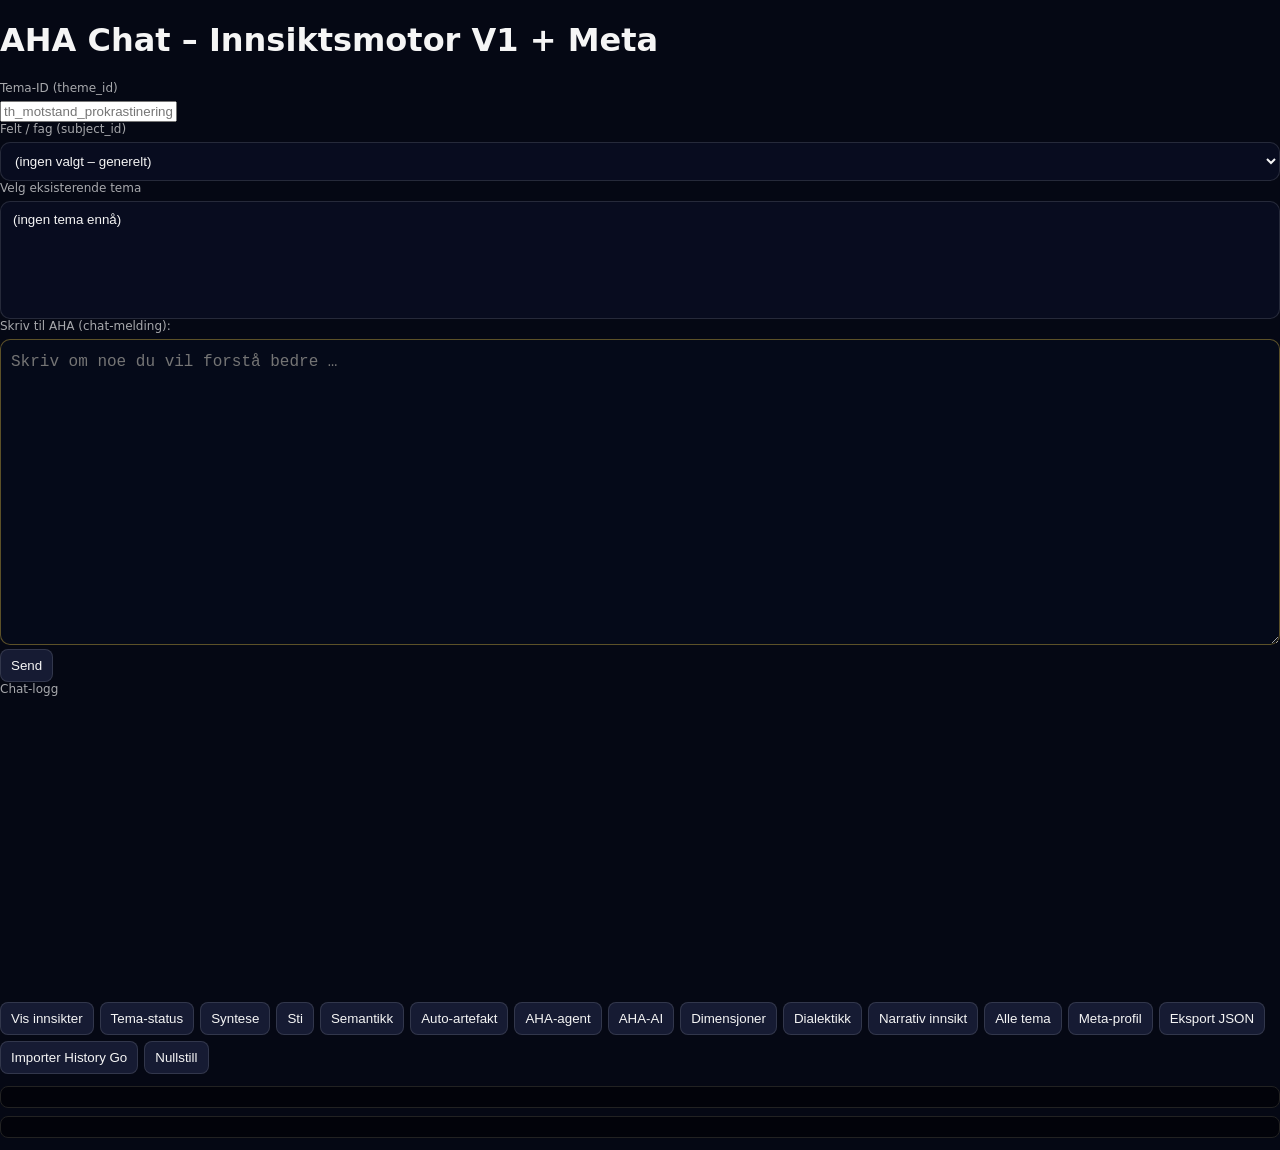
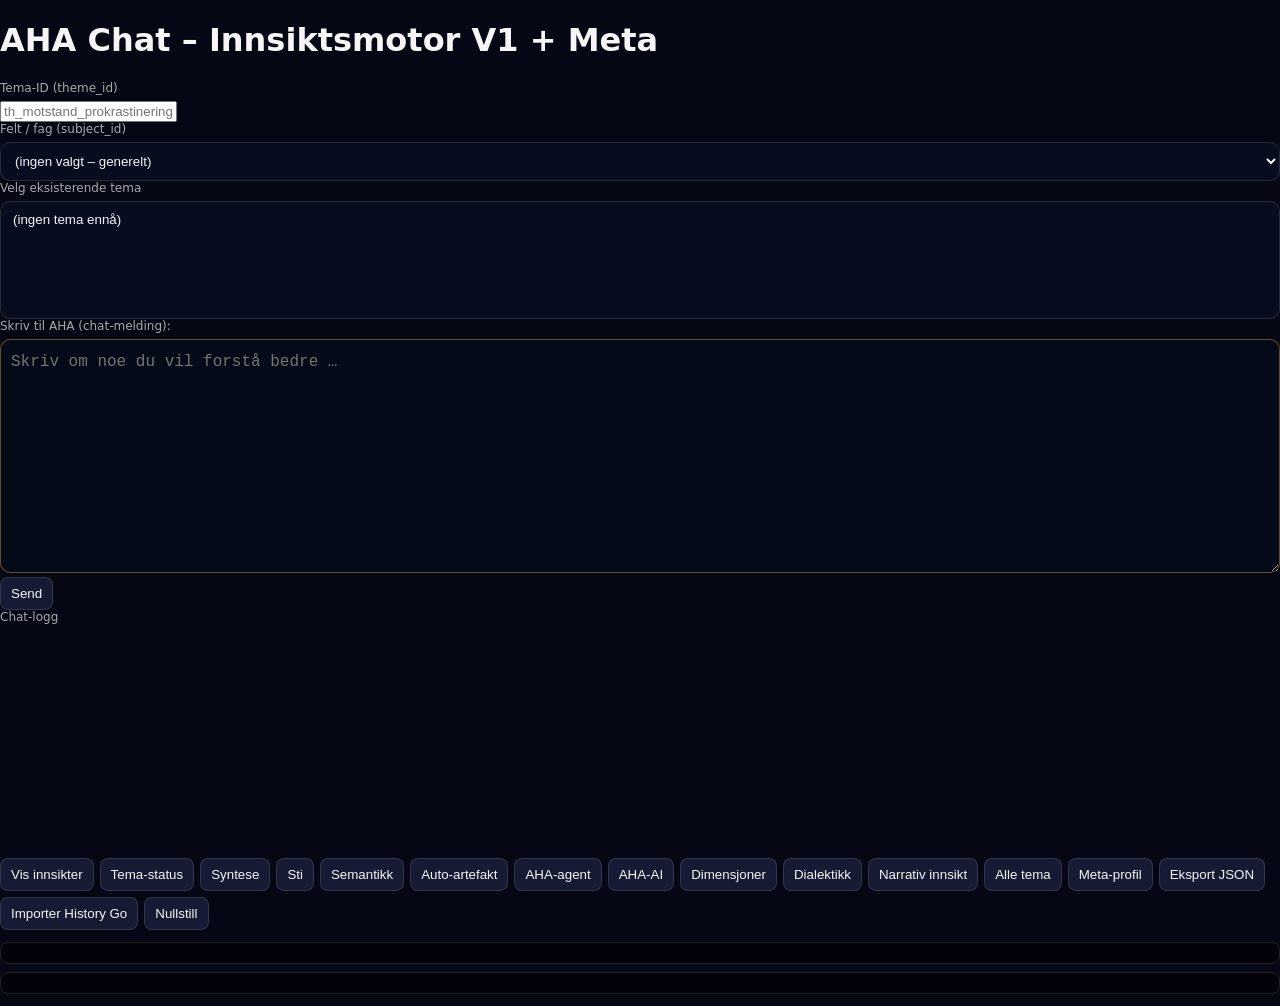

Rework AHA chat into expandable dashboard module grid

--- a/aha-chat.css
+++ b/aha-chat.css
@@ -18,7 +18,7 @@ body {
 }
 
 .app-shell { min-height: 100dvh; padding: 18px; background: radial-gradient(circle at 20% 0%, rgba(255,211,71,0.08), transparent 44%), linear-gradient(180deg, #050814 0%, #070d1c 36%, #050814 100%); }
-.chat-header, .chat-main, .insight-rail, .composer-wrap > .row { max-width: 1180px; margin: 0 auto; }
+.chat-header, .chat-main, .composer-wrap > .row { max-width: 1180px; margin: 0 auto; }
 .chat-header { background: linear-gradient(145deg, rgba(15,24,49,0.9), rgba(10,16,34,0.92)); border: 1px solid var(--aha-border); border-radius: 20px; padding: 14px 18px; margin-bottom: 14px; box-shadow: 0 18px 36px rgba(0,0,0,0.34); backdrop-filter: blur(8px); }
 .chat-header-top { display:flex; justify-content:space-between; align-items:center; }
 .back-link { color: var(--aha-accent); text-decoration:none; font-size:13px; }
@@ -29,6 +29,7 @@ body {
 
 .chat-layout { display:grid; grid-template-columns: minmax(0, 1fr); gap: 14px; max-width:1180px; margin:0 auto; align-items:start; }
 .chat-main { display:grid; gap:12px; }
+.aha-module-grid { display: grid; grid-template-columns: repeat(auto-fit, minmax(170px, 1fr)); gap: 10px; align-items: start; }
 
 .composer-wrap, .module-card { background: linear-gradient(170deg, rgba(10,16,34,0.95), rgba(8,13,29,0.92)); border:1px solid var(--aha-border); border-radius: 18px; padding: 12px; }
 .module-card { transition: all .2s ease; }
@@ -37,11 +38,13 @@ body {
 .module-card-body { margin-top: 10px; }
 .module-card-preview { margin: 8px 0 0; font-size: 12px; color: var(--aha-muted); }
 .module-card:not(.is-expanded) .module-card-body { display: none; }
+.aha-module-grid .module-card { min-height: 128px; }
 .module-card.is-expanded { border-color: rgba(255,211,71,0.65); box-shadow: 0 0 0 1px rgba(255,211,71,0.26) inset; }
+.aha-module-grid .module-card.is-expanded { grid-column: 1 / -1; max-height: 55dvh; overflow: auto; }
 .module-card.is-expanded .module-card-toggle-hint::before { content: "Lukk"; }
 .module-card.is-expanded .module-card-toggle-hint { font-size: 0; }
 .module-card.is-expanded .module-card-toggle-hint::before { font-size: 11px; }
-.aha-ser-card #aha-auto-output { min-height: 120px; max-height: 38dvh; overflow: auto; }
+.aha-ser-card #aha-auto-output { min-height: 120px; max-height: 42dvh; overflow: auto; }
 
 label { display:block; font-size: 12px; color: var(--aha-muted); margin-bottom: 6px; }
 textarea, select { width:100%; border-radius: 10px; border:1px solid var(--aha-border); background: #080c1f; color: var(--aha-text); padding: 10px; }
@@ -54,13 +57,12 @@ textarea, select { width:100%; border-radius: 10px; border:1px solid var(--aha-b
 .action-chip { border-radius: 999px; padding: 6px 10px; font-size: 12px; background: #141c3a; }
 .action-chips-row .action-chip { padding: 5px 10px; font-size: 11px; }
 
-.empty-state { background: linear-gradient(145deg, rgba(16,26,54,0.86), rgba(12,19,41,0.8)); border:1px dashed rgba(255,211,71,0.34); border-radius: 16px; padding: 20px 18px; margin: 10px 0 12px; }
+.empty-state { background: linear-gradient(145deg, rgba(16,26,54,0.86), rgba(12,19,41,0.8)); border:1px dashed rgba(255,211,71,0.34); border-radius: 16px; padding: 14px; margin: 0; min-height: 128px; }
 .empty-state h2 { margin:0 0 6px; font-size: 20px; }
 .empty-state p { margin:0; color: var(--aha-muted); }
 
-.chat-log-wrap { margin-bottom: 4px; }
 .chat-log-shell { position: relative; }
-.chat-log { min-height: 32dvh; max-height: 48dvh; overflow:auto; padding: 8px 24px 8px 8px; display:flex; flex-direction:column; gap:10px; }
+.chat-log { min-height: 24dvh; max-height: 42dvh; overflow:auto; padding: 8px 24px 8px 8px; display:flex; flex-direction:column; gap:10px; }
 .chat-line-row { position: relative; display: flex; align-items: flex-start; gap: 8px; }
 .chat-line-row-user { justify-content: flex-end; }
 .chat-line-row-aha { justify-content: flex-start; }
@@ -164,7 +166,7 @@ pre#out { max-height: 22vh; overflow:auto; white-space: pre-wrap; }
 .concept-network-empty { margin-left: 8px; }
 
 .composer-row { background: var(--aha-surface); border: 1px solid var(--aha-border); border-radius: 14px; padding: 14px; }
-#msg { min-height: clamp(220px, 34dvh, 420px); max-height: 58dvh; resize: vertical; font-size: 16px; line-height: 1.5; background: #050a19; border-color: rgba(255,211,71,0.35); }
+#msg { min-height: clamp(170px, 26dvh, 320px); max-height: 44dvh; resize: vertical; font-size: 16px; line-height: 1.5; background: #050a19; border-color: rgba(255,211,71,0.35); }
 .composer-actions { display:flex; justify-content:flex-end; gap:8px; margin-top: 10px; }
 .send-btn { background: var(--aha-accent); color: #1d1400; border-color: transparent; font-weight: 600; }
 .secondary-action { background: transparent; border-color: rgba(255,211,71,0.5); color: var(--aha-accent); }
@@ -217,7 +219,7 @@ pre#out { max-height: 22vh; overflow:auto; white-space: pre-wrap; }
 
 .action-group { min-width: max-content; }
 
-.insight-rail { overflow: auto; }
+.insight-rail { overflow: visible; }
 
 @media (max-width: 1024px) {
   .chat-header-main { grid-template-columns: minmax(0,1fr); }
